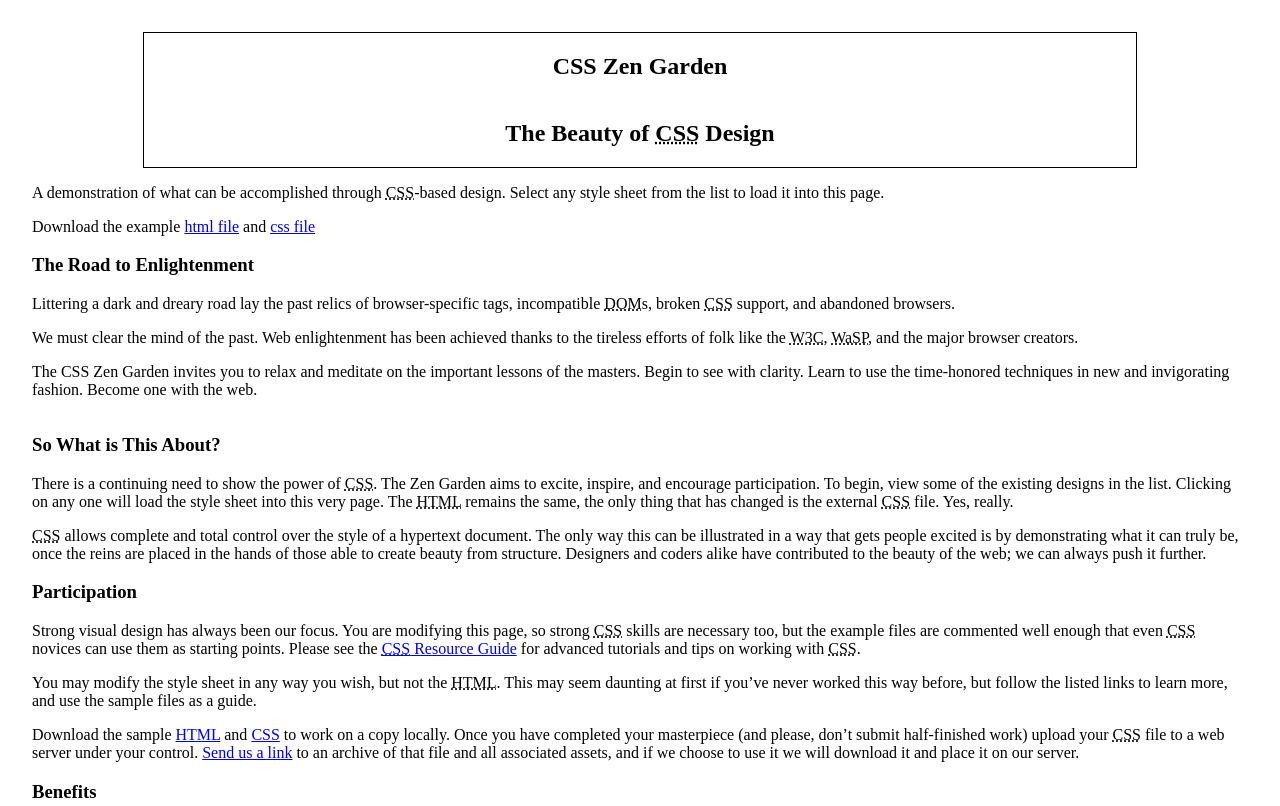
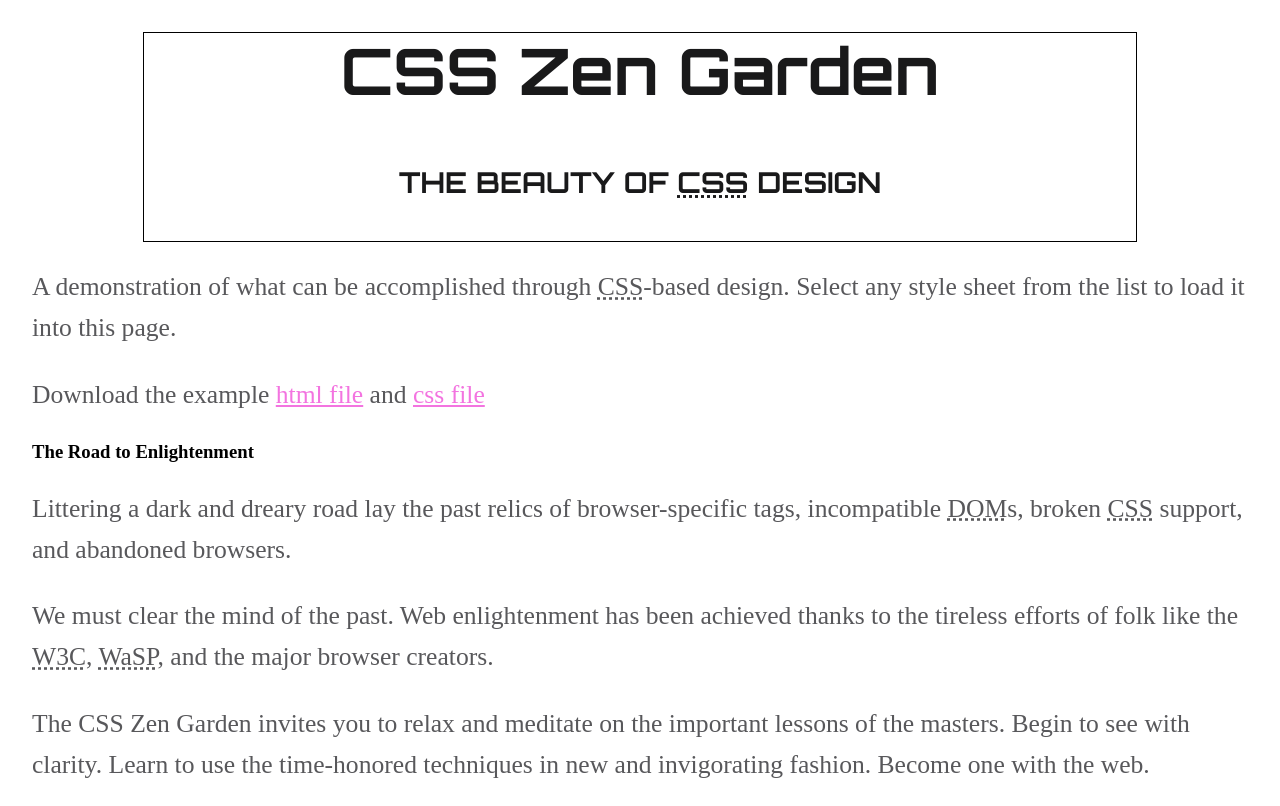
Before and after one commit to wdd331group2/zen-garden, a plain HTML site: page zen-garden/index.html in a window 1280 px wide. Shown: the top 806 px of the page. Drawn offline with Linux system fonts and the light colour scheme.

Commit message:
Add files via upload

```diff
--- a/zen-garden/css/main.css
+++ b/zen-garden/css/main.css
@@ -1,7 +1,10 @@
+@import url("https://fonts.googleapis.com/css?family=Orbitron:700&display=swap");
+@import url("https://fonts.googleapis.com/css?family=Yellowtail&display=swap");
 .page-wrapper {
   display: flex;
   flex-direction: column;
-  padding: 24px; }
+  padding: 24px;
+}
 
 header {
   border: 1px solid black;
@@ -10,9 +13,63 @@
   flex-direction: column;
   justify-content: center;
   align-items: center;
-  max-width: 80%; }
-  @media screen and (min-width: 992px) {
-    header {
-      max-width: 992px; } }
+  max-width: 80%;
+}
+@media screen and (min-width: 992px) {
+  header {
+    max-width: 992px;
+  }
+}
+
+h1,
+h2 {
+  font-family: "Orbitron", sans-serif;
+  color: #19191a;
+}
+
+h1 {
+  font-size: 2.4rem;
+  font-weight: 300;
+  line-height: 1.2;
+  margin: 0 0 0.4em;
+}
+@media only screen and (min-width: 768px) {
+  h1 {
+    font-size: 3.2rem;
+  }
+}
+@media only screen and (min-width: 1024px) {
+  h1 {
+    font-size: 4rem;
+  }
+}
+
+h2 {
+  font-weight: bold;
+  text-transform: uppercase;
+  margin: 1em 0;
+}
+@media only screen and (min-width: 768px) {
+  h2 {
+    font-size: 1.8rem;
+    margin: 1em 0 1.4em;
+  }
+}
+
+p {
+  font-size: 1.4rem;
+  line-height: 1.4;
+  color: #58585b;
+}
+p a {
+  color: #f374e0;
+  text-decoration: underline;
+}
+@media only screen and (min-width: 768px) {
+  p {
+    font-size: 1.6rem;
+    line-height: 1.6;
+  }
+}
 
 /*# sourceMappingURL=main.css.map */
```
Also changed, not shown: 1 other file.
